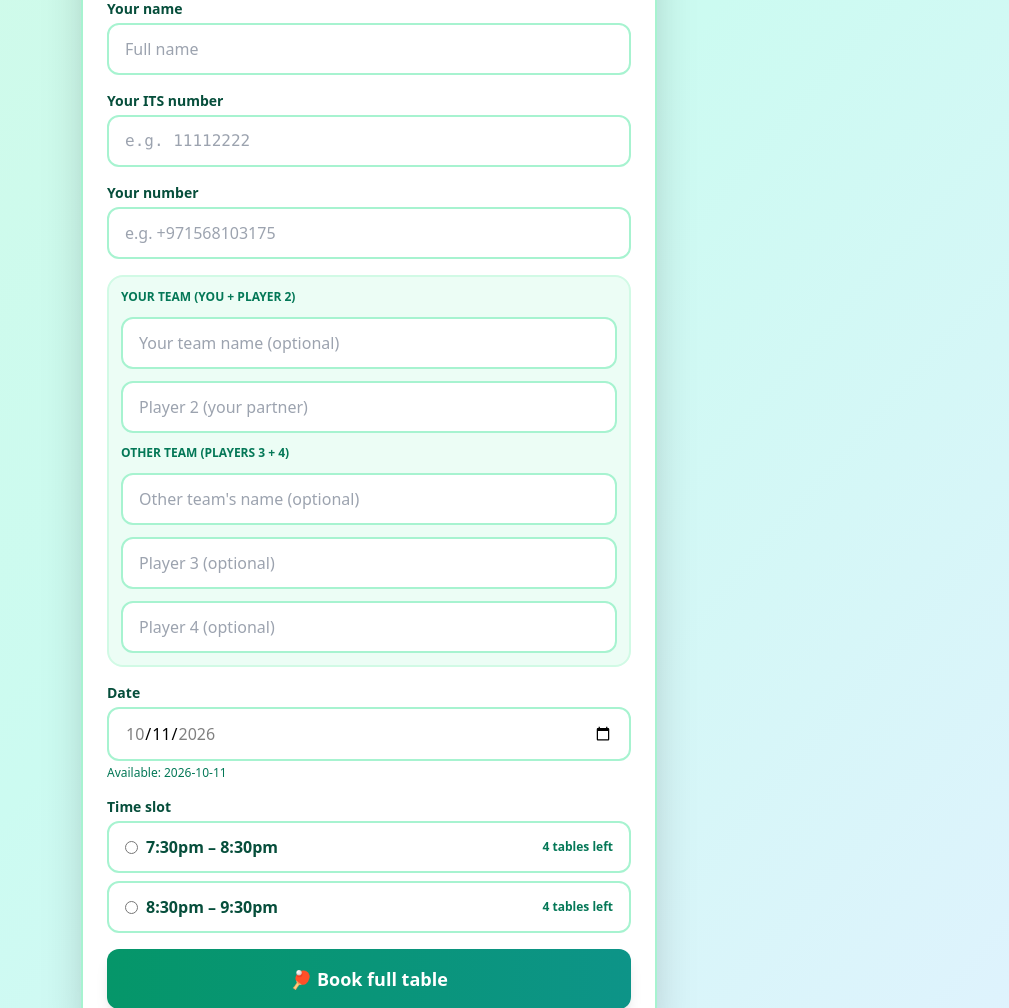
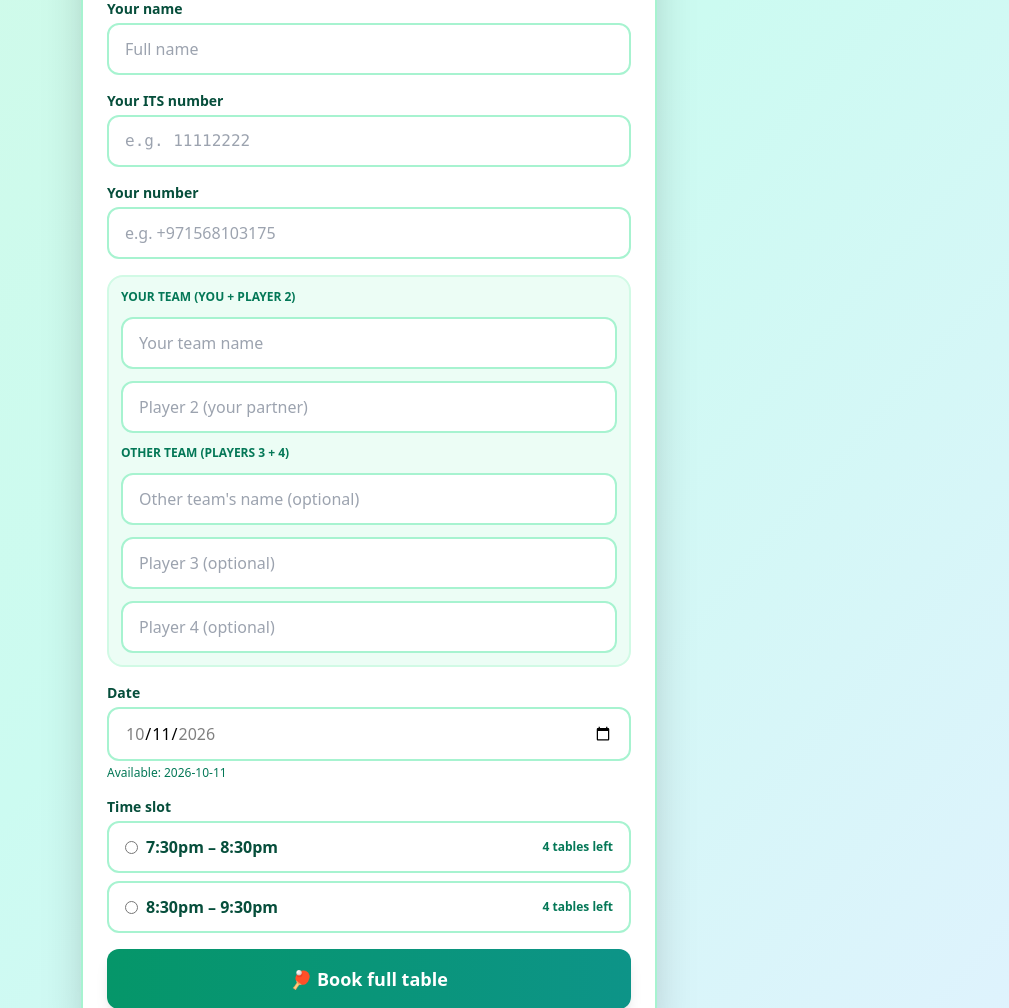
Before and after one commit to azizzoaib786/table-tennis-scorer, a FastAPI app: page /booking/full in a window 1280 px wide. Shown: the part 331-1339 px from the top of the page, without its empty margins (271-1280 px from the left). Run offline with FastAPI, Linux system fonts and the light colour scheme; some libraries are stand-ins or nearby versions.

Commit message:
feat(booking): require own team name on full-table bookings

```diff
--- a/app/main.py
+++ b/app/main.py
@@ -1026,6 +1026,8 @@ def booking_full_submit(request: Request, name: str = Form(...), phone: str = Fo
             "date": date.strip(), "time_range": time_range.strip()}
     err = _validate_practice_common(form["name"], form["phone"], form["its"], form["date"],
                                     form["time_range"], get_practice_date_ranges())
+    if not err and not form["team_name"]:
+        err = "Please enter your team name."
     if not err and not form["player2"]:
         err = "Please enter your partner's name (player 2)."
     if err:
--- a/app/templates/booking_form.html
+++ b/app/templates/booking_form.html
@@ -64,7 +64,7 @@
           {% else %}
           <div class="rounded-2xl border-2 border-emerald-100 bg-emerald-50 p-3 space-y-3">
             <p class="text-xs font-bold uppercase text-emerald-700">Your team (you + player 2)</p>
-            <input type="text" name="team_name" value="{{ form.team_name or '' }}" placeholder="Your team name (optional)" class="w-full rounded-xl border-2 border-emerald-200 focus:border-emerald-400 px-4 py-3 bg-white"/>
+            <input type="text" name="team_name" required value="{{ form.team_name or '' }}" placeholder="Your team name" class="w-full rounded-xl border-2 border-emerald-200 focus:border-emerald-400 px-4 py-3 bg-white"/>
             <input type="text" name="player2" required value="{{ form.player2 or '' }}" placeholder="Player 2 (your partner)" class="w-full rounded-xl border-2 border-emerald-200 focus:border-emerald-400 px-4 py-3 bg-white"/>
             <p class="text-xs font-bold uppercase text-emerald-700">Other team (players 3 + 4)</p>
             <input type="text" name="team2_name" value="{{ form.team2_name or '' }}" placeholder="Other team's name (optional)" class="w-full rounded-xl border-2 border-emerald-200 focus:border-emerald-400 px-4 py-3 bg-white"/>
```
